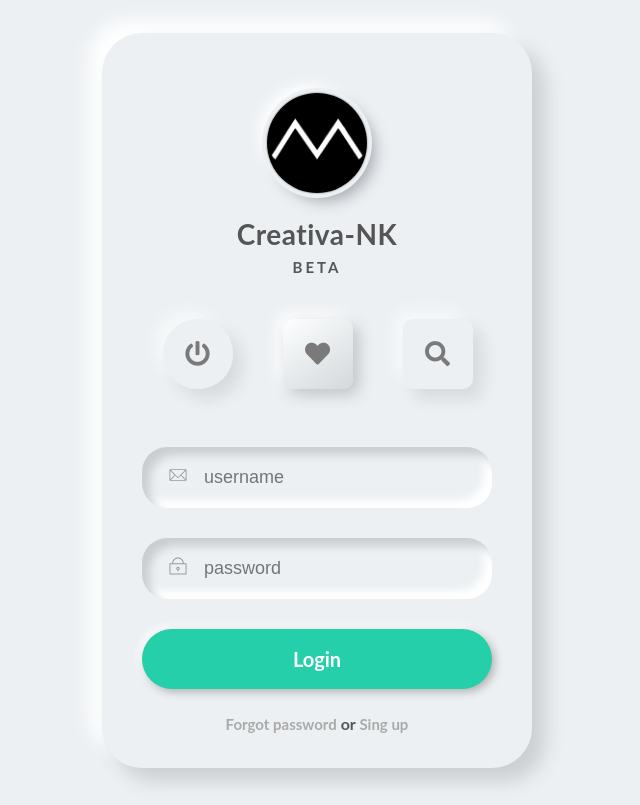
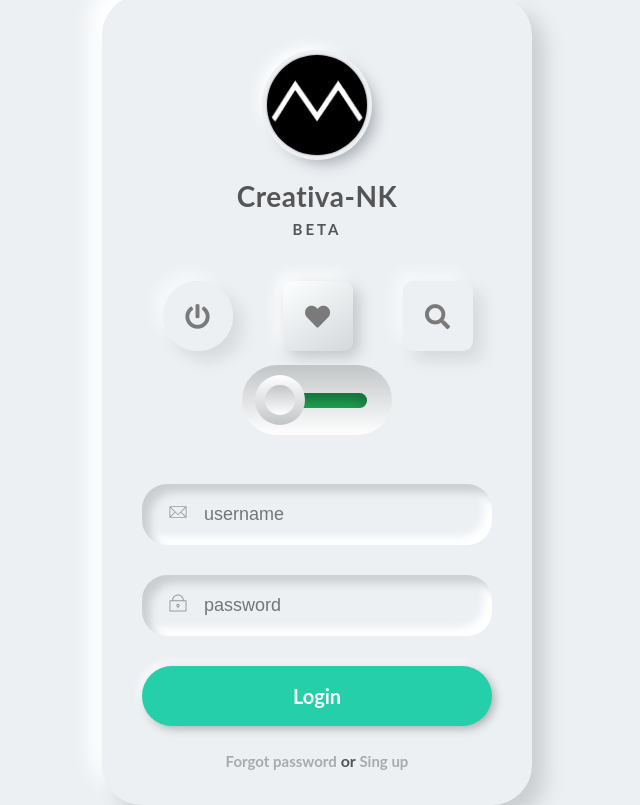
Before and after one commit to creativa-nk/neumorphism-button, a plain HTML site: page index.html in a window 1280 px wide. Shown: the whole page, without its empty margins (323-963 px from the left). Drawn offline with Linux system fonts and the light colour scheme.

Commit message:
Toggle Switch

```diff
--- a/index.html
+++ b/index.html
@@ -15,10 +15,16 @@
          <div class="logo"></div>
          <div class="title">Creativa-NK</div>
          <div class="sub-title">BETA</div>
+
          <div class="contenedor">
             <input class="on" type="checkbox"/>
             <input type="checkbox" class="redes heart"/>
             <input type="checkbox" class="redes search"/>
+         </div>
+
+         <div class="container">
+             <input type="checkbox" class="switch" id="checkbox">
+             <label for="checkbox"></label>
          </div>
 
          <div class="fields">
--- a/style.css
+++ b/style.css
@@ -58,6 +58,7 @@ body{
 
 .contenedor{
     margin-top: 40px;
+    margin-bottom: 50px;
     display: flex;
     align-items: center;
     justify-content: space-around;
@@ -91,7 +92,7 @@ input[type='checkbox'].on::after{
     font-size: 25px;
 }
 
-input[type='checkbox']:checked{
+input[type='checkbox'].on:checked{
     box-shadow: 10px 10px 15px rgba(70,70,70,0.12),
     -10px -10px 15px rgba(255,255,255,0.5),
     inset 10px 10px 15px rgba(70,70,70,0.12),
@@ -111,6 +112,7 @@ input[type='checkbox'].on:checked::after{
     box-shadow: 10px 10px 15px rgba(70,70,70,0.12),
     -10px -10px 15px rgba(255,255,255,0.5);
     -webkit-appearance: none;
+    appearance: none;
     cursor: pointer;
     display: flex;
     align-items: center;
@@ -152,20 +154,20 @@ input[type='checkbox'].search:checked::after{
     color: #12cdeee5;
     text-shadow: 0 0 2px #1dd4f5e5;
 }
+input[type='checkbox'].search:checked{
+    box-shadow: inset 8px 8px 8px #cbced1,  /* !!!!!!!!  inset  MUY IMPORTANTE */
+                inset -8px -8px 8px #ffffff;
+}
+
 
 /* -------------------heart-------------------- */
 .heart::after{
     color: #7a7a7a;
 }
-
-
-
-
 /* ------------------FIELDS--------------------------------------- */
-
 .fields{
     width: 100%;
-    padding: 55px 5px 5px 5px;
+    padding: 0px 5px 5px 5px;
 }
 
 .fields input{
@@ -221,3 +223,73 @@ input[type='checkbox'].search:checked::after{
      color: #aaa;
      font-size: 15px;
  }
+
+/*  -------------TOGGLE SWITCH---------------------------- */
+.container{
+    height: 80px;
+    width: 285px;
+    /* border: 1px solid black; */
+   display: flex;
+   justify-content: center;
+   align-items: center;
+}
+
+input[type="checkbox"].switch{
+    -webkit-apperance:none;
+    appearance: none;
+    height: 50px;
+    width: 50px;
+    background: linear-gradient(to bottom,#ffffff,#c2c5c7);
+    position: absolute;
+    z-index: 1;
+    margin:auto;
+    border-radius: 50%;
+    top: 0;
+    bottom: 0;
+    transition:0.3s ;
+    outline: none;
+}
+input[type="checkbox"].switch:after{
+    position: absolute;
+    content: '';
+    margin: auto;
+    left: 0;
+    right: 0;
+    top: 0;
+    bottom: 0;
+    border-radius: 50%;
+    height: 30px;
+    width: 30px;
+    background: linear-gradient(to top,#ffffff,#c2c5c7);
+}
+input[type="checkbox"].switch:checked{
+    transform: translateX(76px);
+}
+
+label{
+    height: 70px;
+    width: 150px;
+    background: linear-gradient(to bottom, #c2c5c7,#ffffff);
+    position: absolute;
+    margin: auto;
+    top: 0;
+    bottom: 0;
+    left: 0;
+    right: 0;
+    border-radius: 70px;
+}
+
+label::after{
+    position: absolute;
+    content: '';
+    background-color:#23b65b ;
+    height: 15px;
+    width: 100px;
+    margin: auto;
+    left: 0;
+    right: 0;
+    top: 0;
+    bottom: 0;
+    border-radius: 30px;
+    box-shadow: inset 0 10px 15px rgba(0,0, 0, 0.4);
+}
```
